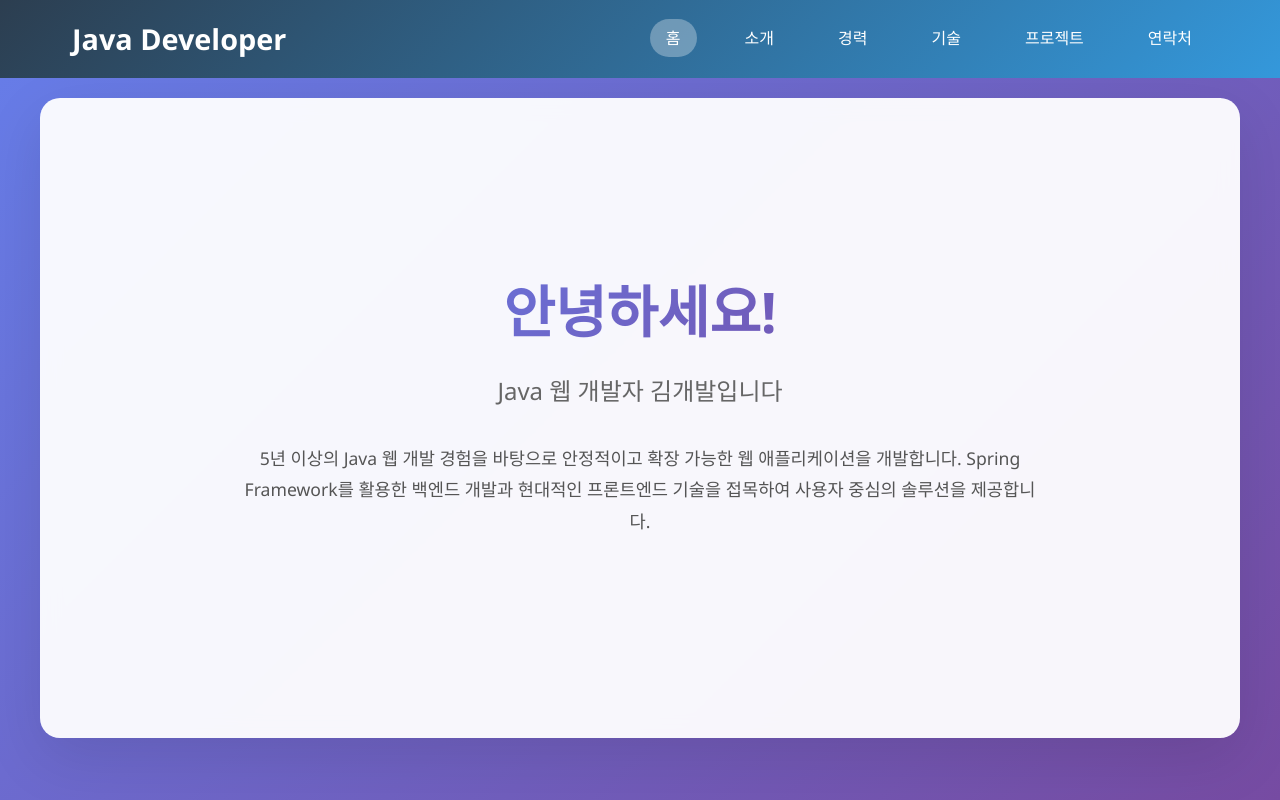
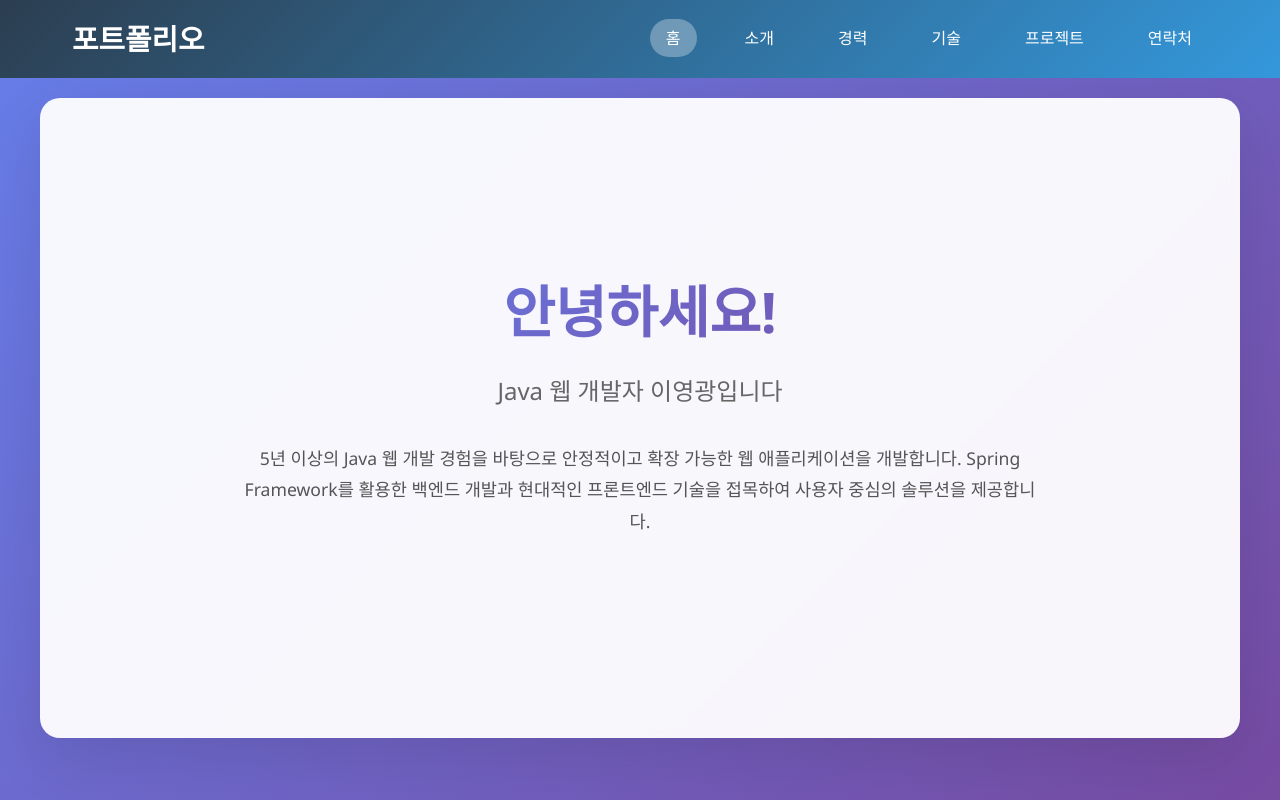
Before and after one commit to younggwangLee/classvibecoding, a plain HTML site: page index.html in a window 1280 px wide. Drawn offline with Linux system fonts and the light colour scheme.

Commit message:
Update index.html

```diff
--- a/index.html
+++ b/index.html
@@ -3,7 +3,7 @@
 <head>
     <meta charset="UTF-8">
     <meta name="viewport" content="width=device-width, initial-scale=1.0">
-    <title>Java 웹개발자 포트폴리오</title>
+    <title>포트폴리오</title>
     <link href="https://cdnjs.cloudflare.com/ajax/libs/font-awesome/6.0.0/css/all.min.css" rel="stylesheet">
     <style>
         * {
@@ -342,7 +342,7 @@
 <body>
     <nav>
         <div class="nav-container">
-            <div class="logo">Java Developer</div>
+            <div class="logo">포트폴리오</div>
             <ul class="nav-menu">
                 <li><a href="#" data-section="home" class="active">홈</a></li>
                 <li><a href="#" data-section="about">소개</a></li>
@@ -359,7 +359,7 @@
         <section class="section active" id="home">
             <div class="section-content">
                 <h1>안녕하세요!</h1>
-                <p class="subtitle">Java 웹 개발자 김개발입니다</p>
+                <p class="subtitle">Java 웹 개발자 이영광입니다</p>
                 <p class="intro-text">
                     5년 이상의 Java 웹 개발 경험을 바탕으로 안정적이고 확장 가능한 웹 애플리케이션을 개발합니다.
                     Spring Framework를 활용한 백엔드 개발과 현대적인 프론트엔드 기술을 접목하여
```
